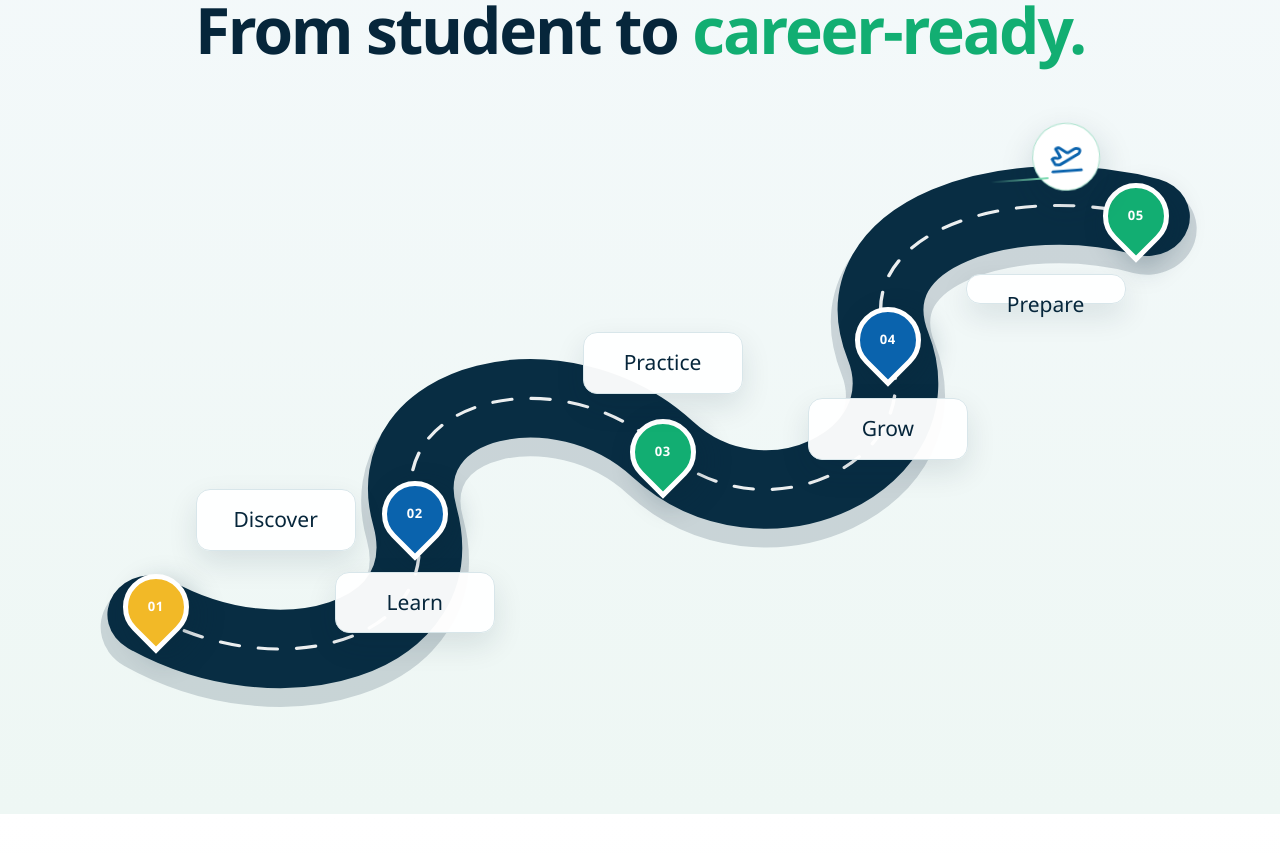
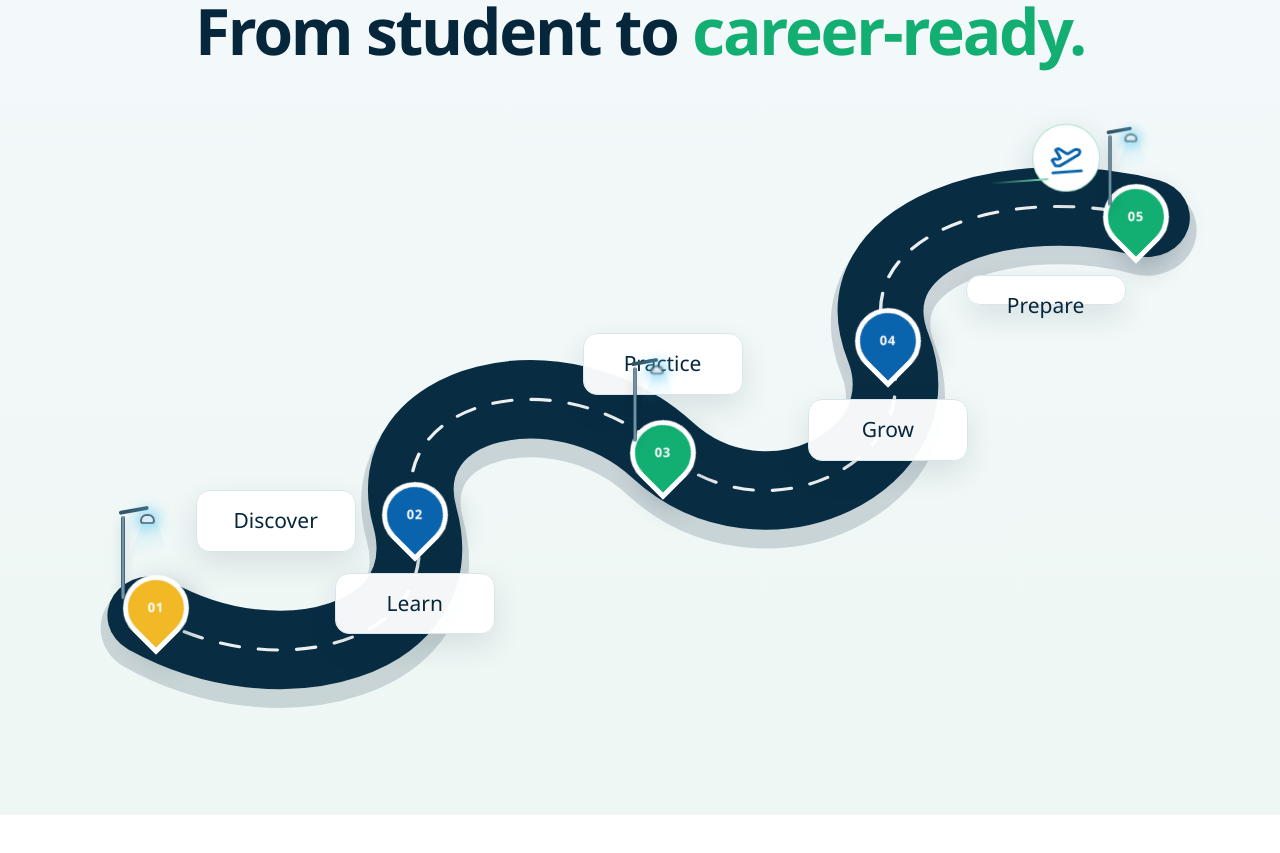
Before and after one commit to Titusdias/Nxt-academy2, a Next.js app: page / in a window 1280 px wide. Shown: the part 3160-4013 px from the top of the page. Built offline with nearby package versions, Linux system fonts and the light colour scheme.

Commit message:
Add glowing roadmap streetlights

```diff
--- a/app/page.tsx
+++ b/app/page.tsx
@@ -117,6 +117,7 @@ export default function Home() {
           </svg>
           {steps.map(([number, title], index) => <article className={`roadmap-stop roadmap-stop-${index + 1}`} key={title}>
             <span className="roadmap-pin"><b>{number}</b></span>
+            {index % 2 === 0 && <span className="roadmap-lamp" aria-hidden="true"><i /></span>}
             <div className="roadmap-copy"><h3>{title}</h3></div>
             {index === steps.length - 1 && <span className="roadmap-flight" aria-hidden="true"><PlaneTakeoff size={34} /></span>}
           </article>)}
--- a/app/redesign.css
+++ b/app/redesign.css
@@ -298,6 +298,20 @@ body{font-family:"Segoe UI",Arial,Helvetica,sans-serif;background:#fbfdfe}
 .roadmap-stop:nth-of-type(even) .roadmap-pin{background:var(--blue)}
 .roadmap-stop-1 .roadmap-pin{background:#f2b927}
 .roadmap-stop:hover .roadmap-pin{background:#f2b927;transform:translate(-50%,-50%) rotate(-45deg) scale(1.08)}
+.roadmap-pin{animation:roadmap-pin-glow 5s ease-in-out infinite}
+.roadmap-stop-1 .roadmap-pin{animation-delay:0s}
+.roadmap-stop-2 .roadmap-pin{animation-delay:1s}
+.roadmap-stop-3 .roadmap-pin{animation-delay:2s}
+.roadmap-stop-4 .roadmap-pin{animation-delay:3s}
+.roadmap-stop-5 .roadmap-pin{animation-delay:4s}
+@keyframes roadmap-pin-glow{0%,18%,100%{filter:brightness(1);box-shadow:0 12px 28px rgba(6,38,59,.28)}8%{filter:brightness(1.2);box-shadow:0 0 0 10px rgba(91,202,255,.2),0 0 34px rgba(49,174,235,.9),0 12px 28px rgba(6,38,59,.28)}}
+.roadmap-lamp{position:absolute;z-index:1;left:-35px;top:-92px;width:4px;height:83px;border-radius:5px;background:linear-gradient(90deg,#335568,#88a9b8,#335568);box-shadow:0 5px 12px rgba(6,38,59,.18)}
+.roadmap-lamp:before{content:'';position:absolute;left:-2px;top:-5px;width:30px;height:4px;border-radius:5px;background:#335568;transform:rotate(-10deg);transform-origin:left center}
+.roadmap-lamp i{position:absolute;left:19px;top:-2px;width:15px;height:10px;border:2px solid #31566a;border-radius:8px 8px 4px 4px;background:#dff7ff;box-shadow:0 0 13px 5px rgba(95,211,255,.72);animation:roadmap-lamp-glow 2.4s ease-in-out infinite}
+.roadmap-lamp i:after{content:'';position:absolute;left:-17px;top:6px;width:48px;height:46px;background:linear-gradient(165deg,rgba(110,220,255,.25),transparent 70%);clip-path:polygon(38% 0,67% 0,100% 100%,0 100%)}
+.roadmap-stop-3 .roadmap-lamp{left:-30px;top:-90px;transform:scale(.9)}
+.roadmap-stop-5 .roadmap-lamp{left:-28px;top:-88px;transform:scale(.85)}
+@keyframes roadmap-lamp-glow{0%,100%{filter:brightness(.9);opacity:.78}50%{filter:brightness(1.35);opacity:1}}
 .roadmap-copy{position:absolute;width:160px;padding:14px 17px;border:1px solid #d8e6ea;border-radius:14px;background:rgba(255,255,255,.96);box-shadow:0 12px 30px rgba(6,38,59,.11);text-align:center;transition:border-color .25s,box-shadow .25s,transform .25s}
 .roadmap-stop:nth-of-type(odd) .roadmap-copy{left:0;bottom:58px;transform:translateX(-50%)}
 .roadmap-stop:nth-of-type(even) .roadmap-copy{left:0;top:58px;transform:translateX(-50%)}
@@ -329,6 +343,9 @@ body{font-family:"Segoe UI",Arial,Helvetica,sans-serif;background:#fbfdfe}
   .roadmap-stop-4 .roadmap-pin{margin-left:41px}
   .roadmap-stop-5 .roadmap-pin{margin-left:13px}
   .roadmap-pin b{font-size:11px}
+  .roadmap-pin{animation-name:roadmap-pin-glow-mobile}
+  @keyframes roadmap-pin-glow-mobile{0%,18%,100%{filter:brightness(1);box-shadow:0 9px 20px rgba(6,38,59,.24)}8%{filter:brightness(1.2);box-shadow:0 0 0 8px rgba(91,202,255,.2),0 0 27px rgba(49,174,235,.86),0 9px 20px rgba(6,38,59,.24)}}
+  .roadmap-lamp,.roadmap-stop-3 .roadmap-lamp,.roadmap-stop-5 .roadmap-lamp{left:74px;top:18px;transform:scale(.65);transform-origin:bottom center}
   .roadmap-stop:hover .roadmap-pin{transform:rotate(-45deg) scale(1.05)}
   .roadmap-copy,.roadmap-stop:nth-of-type(odd) .roadmap-copy,.roadmap-stop:nth-of-type(even) .roadmap-copy,.roadmap-stop-1 .roadmap-copy,.roadmap-stop-5 .roadmap-copy{position:relative;left:auto;top:auto;bottom:auto;width:auto;padding:16px;transform:none!important}
   .roadmap-stop:nth-of-type(even) .roadmap-copy{margin-left:0}
@@ -338,7 +355,9 @@ body{font-family:"Segoe UI",Arial,Helvetica,sans-serif;background:#fbfdfe}
   .roadmap-flight:after{width:34px;right:38px;bottom:8px}
 }
 
-@media(prefers-reduced-motion:reduce){.roadmap-flight{animation:none}}
+@media(prefers-reduced-motion:reduce){.roadmap-flight,.roadmap-pin,.roadmap-lamp i{animation:none}}
+
+.experience-redesign{border-top:1px solid #bdd5df}
 
 /* Responsive photo and video gallery for Life at NXT. */
 .life-redesign{background:linear-gradient(180deg,#fff 0%,#f4f9fb 100%)}
```
